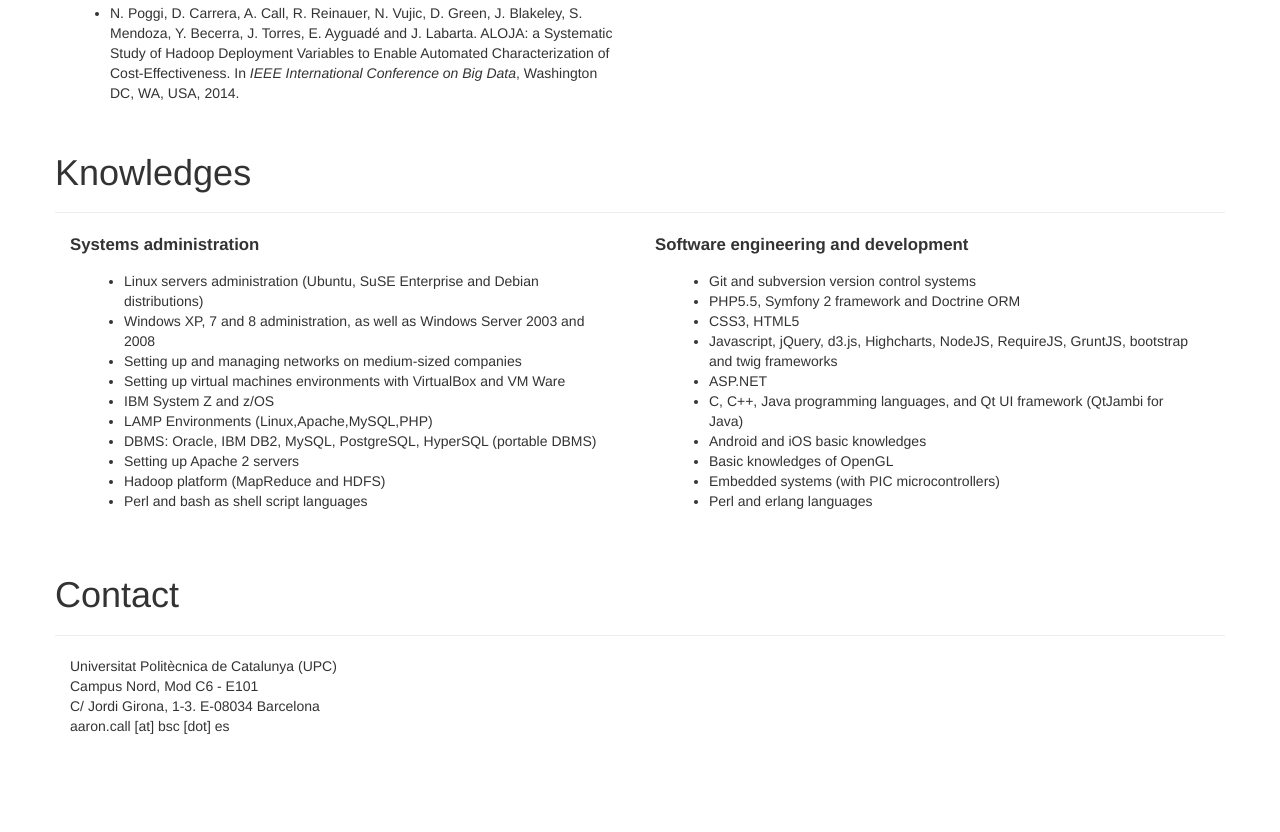
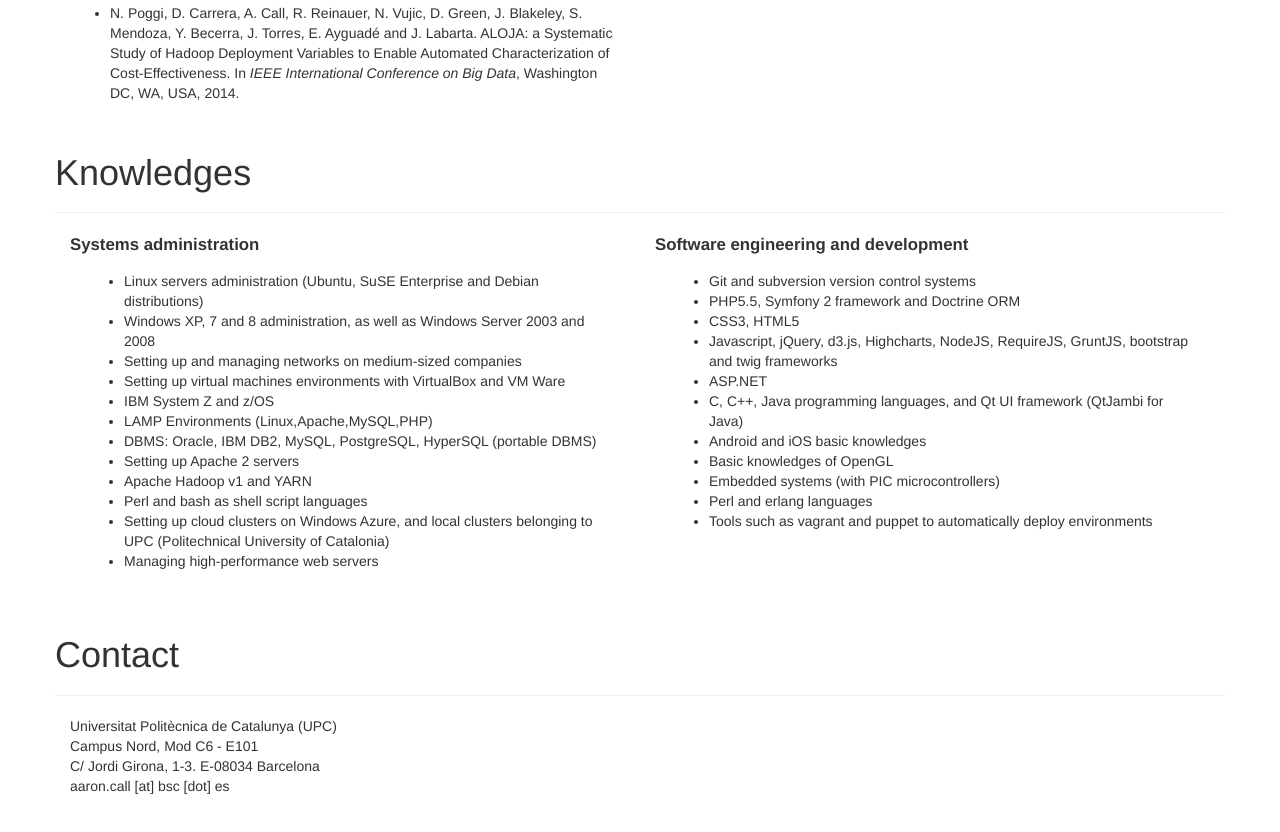
Before and after one commit to MortI2C/MortI2C.github.io, a plain HTML site: page index.html in a window 1280 px wide. Shown: the part 1604-2436 px from the top of the page. Before the commit the page ends 2378 px from the top, so only its background shows below. Drawn offline with nearby package versions, Linux system fonts and the light colour scheme; some packages are replaced by stand-ins of ours; a script that the page names is missing.

Commit message:
Updated skills

```diff
--- a/index.html
+++ b/index.html
@@ -209,8 +209,10 @@
 	                <li>LAMP Environments (Linux,Apache,MySQL,PHP)</li>
 	                <li>DBMS: Oracle, IBM DB2, MySQL, PostgreSQL, HyperSQL (portable DBMS)</li>
 	                <li>Setting up Apache 2 servers</li>
-                    <li>Hadoop platform (MapReduce and HDFS)</li>
+                    <li>Apache Hadoop v1 and YARN</li>
                     <li>Perl and bash as shell script languages</li>
+		    <li>Setting up cloud clusters on Windows Azure, and local clusters belonging to UPC (Politechnical University of Catalonia)</li>
+		    <li>Managing high-performance web servers</li>
                  </ul>
                </div>
             </section>
@@ -232,6 +234,7 @@
                     <li>Basic knowledges of OpenGL</li>
                     <li>Embedded systems (with PIC microcontrollers)</li>
                     <li>Perl and erlang languages</li>
+		    <li>Tools such as vagrant and puppet to automatically deploy environments</li>
                  </ul>
                </div>
             </section>
```
